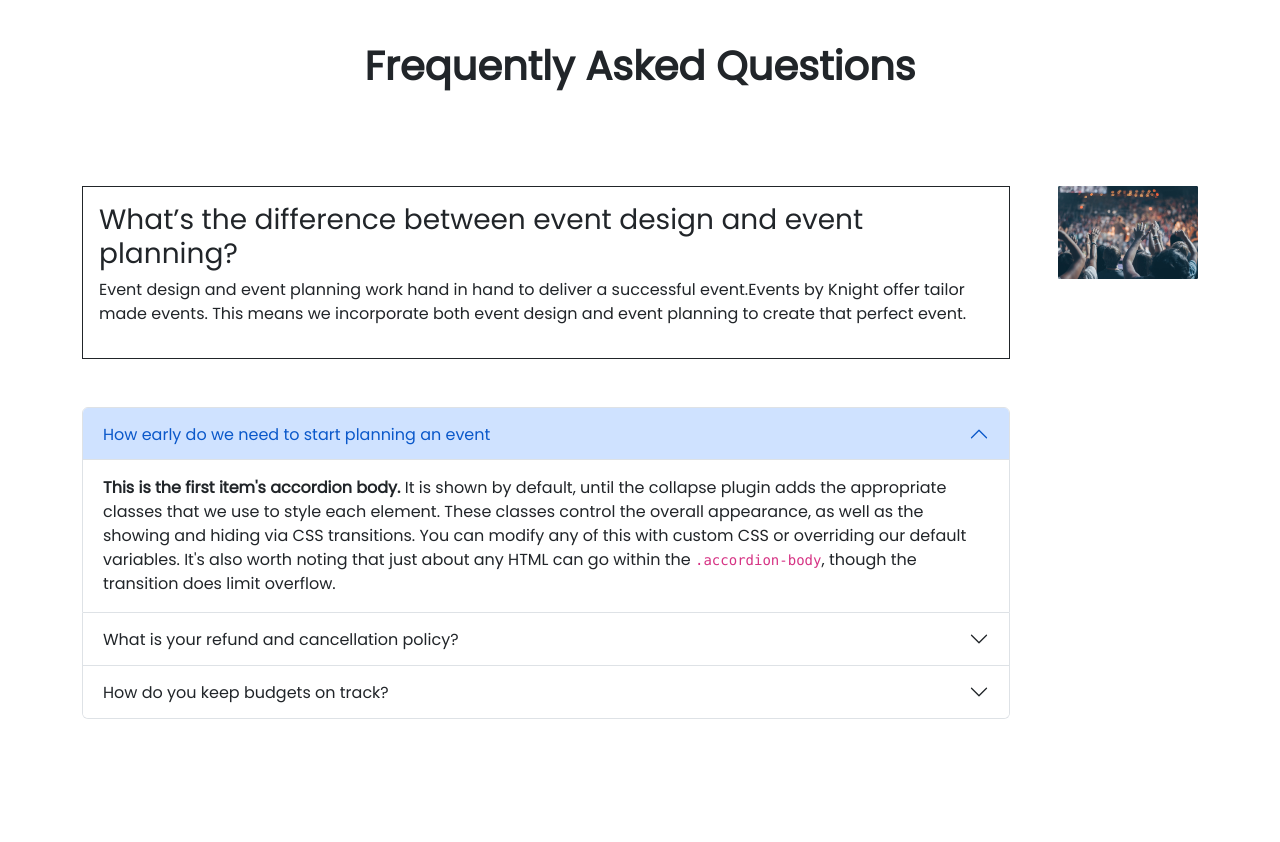
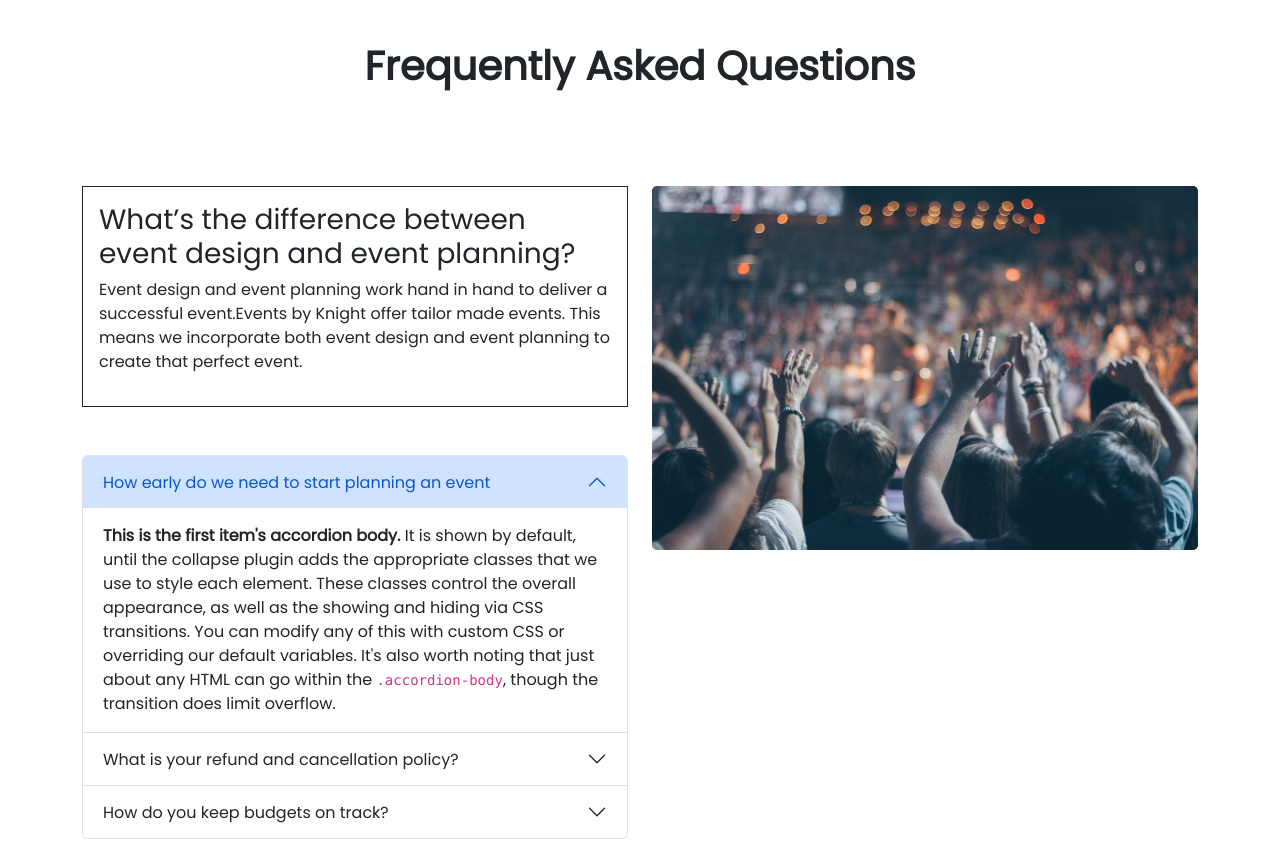
Before and after one commit to towhidulislam2023/convention-hall, a plain HTML site: page index.html in a window 1280 px wide. Shown: the part 2980-3822 px from the top of the page. Drawn offline with Linux system fonts and the light colour scheme.

Commit message:
solved-problen

```diff
--- a/index.html
+++ b/index.html
@@ -391,8 +391,8 @@
         </section>
         <section class="container py-5 my-5">
             <h1 class=" text-center fw-bold">Frequently Asked Questions</h1>
-            <div class=" d-flex gap-5 flex-column flex-md-row  justify-content-between my-5 py-5">
-            <div class="w-md-50">
+            <div class="row my-5 py-5">
+            <div class="col-12 col-md-6">
                 <div class=" border border-1 border-dark p-3 mb-5">
                     <h3>What’s the difference between event design and event planning? </h3>
                     <p>Event design and event planning work hand in hand to deliver a successful event.Events by Knight offer tailor made events. This means we incorporate both event design and event planning to create that perfect event.</p>
@@ -439,7 +439,7 @@
                 </div>
 
             </div>
-            <div>
+            <div class=" col=12 col-md-6">
                 <img src="./images/people.png" class=" img-fluid w-100" alt="">
             </div>
         </div>
```
